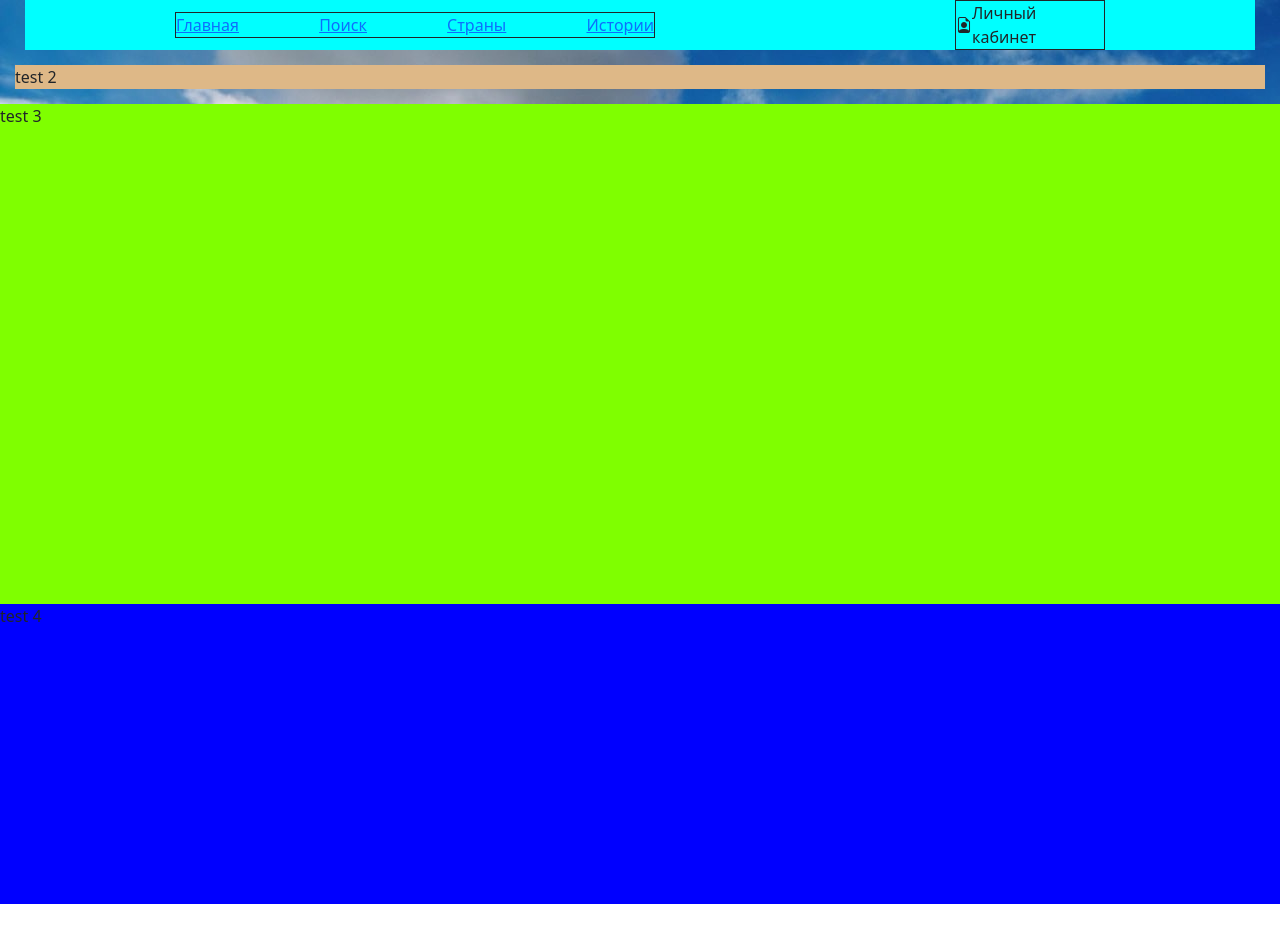
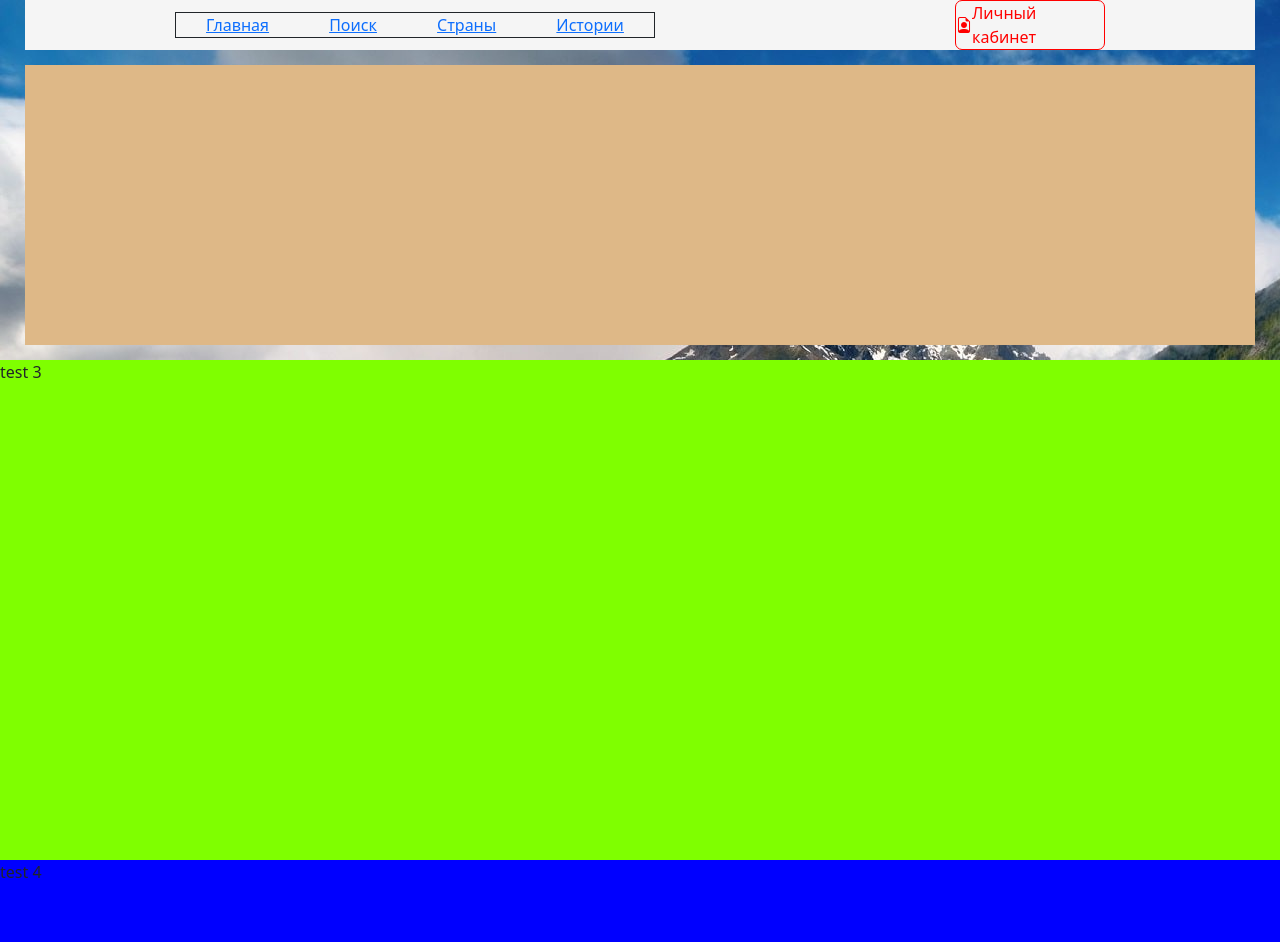
Before and after one commit to Gammani/super-test, a React (Create React App) app: page / in a window 1280 px wide. Shown: the top 942 px of the page. Before the commit the page ends 904 px from the top, so only its background shows below. Built offline with nearby package versions, Linux system fonts and the light colour scheme.

Commit message:
refactoring Header(again) and Search

```diff
--- a/src/app/components/header/Header.module.css
+++ b/src/app/components/header/Header.module.css
@@ -4,5 +4,5 @@
     align-items: center;
     height: 50px;
     margin: 0px 25px 15px 25px;
-    background-color: aqua;
+    background-color: whitesmoke;
 }
--- a/src/app/components/header/navheader/Navheader.module.css
+++ b/src/app/components/header/navheader/Navheader.module.css
@@ -1,6 +1,6 @@
 .nav_header {
     display: flex;
-    justify-content: space-between;
+    justify-content: space-around;
     align-items: center;
     width: 480px;
     border: solid 1px;
--- a/src/app/components/header/navlogin/Navlogin.module.css
+++ b/src/app/components/header/navlogin/Navlogin.module.css
@@ -1,7 +1,11 @@
 .nav_login {
     display: flex;
-    justify-content: space-between;
+    justify-content: space-around;
     align-items: center;
     width: 150px;
-    border: solid 1px;
+    border: solid 1px red;
+    border-radius: 7px;
 }
+.header_login_text {
+    color: red;
+}
--- a/src/app/components/header/navlogin/Navlogin.tsx
+++ b/src/app/components/header/navlogin/Navlogin.tsx
@@ -5,7 +5,7 @@ const Navlogin = () => {
     return (
         <div className={s.nav_login}>
             <div className={s.nav_login_logo}>
-                <i className="bi bi-file-earmark-person"></i>
+                <i className="bi bi-file-earmark-person" style={{color: "red"}}></i>
             </div>
             <div className={s.header_login_text}>Личный кабинет</div>
         </div>
--- a/src/app/components/search/Search.module.css
+++ b/src/app/components/search/Search.module.css
@@ -1,5 +1,6 @@
 .search {
+    height: 35vh;
     display: flex;
     background-color: burlywood;
-    margin: 15px;
+    margin: 0px 25px 15px 25px;
 }
--- a/src/app/components/search/Search.tsx
+++ b/src/app/components/search/Search.tsx
@@ -1,10 +1,13 @@
 import React from "react";
 import s from "./Search.module.css";
+import Expression from "./expression/Expression";
+import Choice from "./сhoice/Choice";
 
 const Search = () => {
     return (
         <div className={s.search}>
-            test 2
+            <Expression />
+            <Choice />
         </div>
     )
 }
--- /dev/null
+++ b/src/app/components/search/expression/Expression.tsx
@@ -0,0 +1,12 @@
+import React from "react";
+import s from "../Search.module.css";
+
+const Expression = () => {
+    return (
+        <div className={s.search_text}>
+
+        </div>
+    )
+}
+
+export default Expression;
--- /dev/null
+++ b/src/app/components/search/сhoice/Choice.tsx
@@ -0,0 +1,12 @@
+import React from "react";
+import s from "../Search.module.css";
+
+const Choice = () => {
+    return (
+        <div className={s.search_search}>
+
+        </div>
+    )
+}
+
+export default Choice;
```
Also changed, not shown: src/app/components/search/expression/Expression.module.css (added), src/app/components/search/сhoice/Choice.module.css (added).
